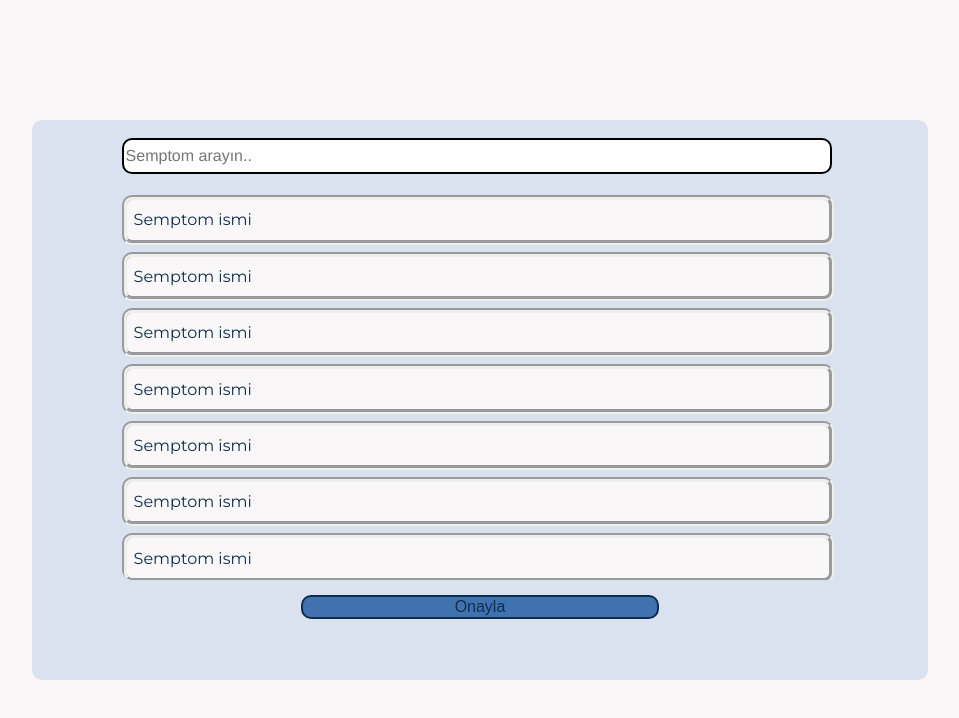
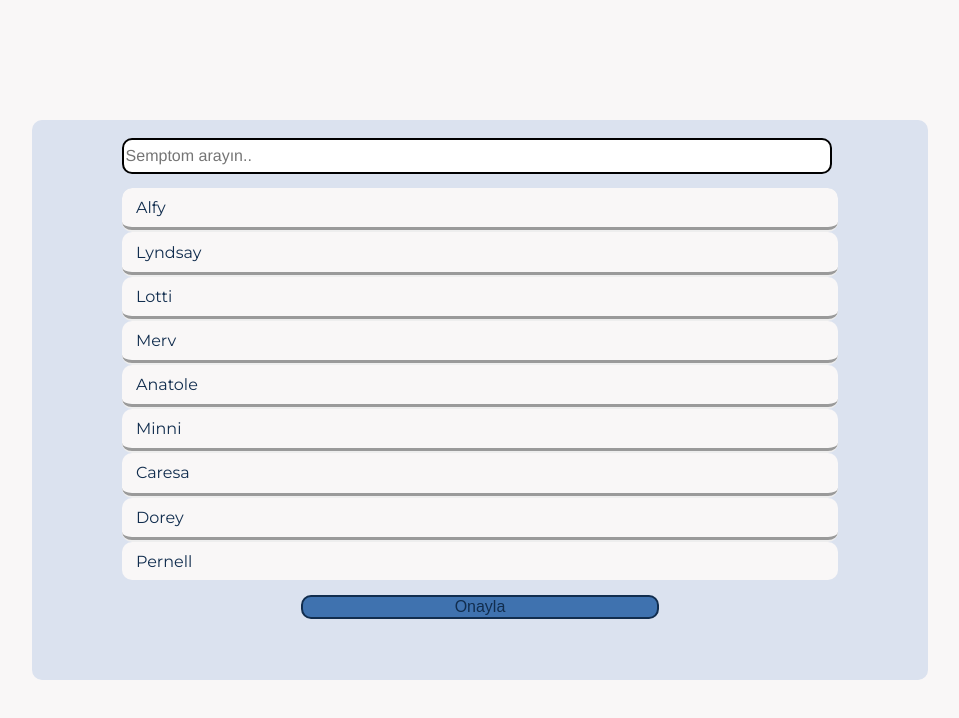
Before and after one commit to abkansu/PProject, a React (Create React App) app in the folder project-app/: page / in a window 1280 px wide. Shown: the top 718 px of the page, without its empty margins (160-1119 px from the left). Built offline with nearby package versions, Linux system fonts and the light colour scheme.

Commit message:
searchbar bitirildi

```diff
--- /dev/null
+++ b/project-app/src/semptomSayfasi/MOCK_DATA.json
@@ -0,0 +1,80 @@
+[{"first_name":"Alfy"},
+{"first_name":"Lyndsay"},
+{"first_name":"Lotti"},
+{"first_name":"Merv"},
+{"first_name":"Anatole"},
+{"first_name":"Minni"},
+{"first_name":"Caresa"},
+{"first_name":"Dorey"},
+{"first_name":"Pernell"},
+{"first_name":"Ewan"},
+{"first_name":"Christyna"},
+{"first_name":"June"},
+{"first_name":"Carroll"},
+{"first_name":"Palmer"},
+{"first_name":"Pearce"},
+{"first_name":"Orin"},
+{"first_name":"Gussy"},
+{"first_name":"Charlean"},
+{"first_name":"Benedikta"},
+{"first_name":"Ragnar"},
+{"first_name":"Malena"},
+{"first_name":"Carmelina"},
+{"first_name":"Fania"},
+{"first_name":"Claudell"},
+{"first_name":"Carlie"},
+{"first_name":"Tamiko"},
+{"first_name":"Gustavus"},
+{"first_name":"Thayne"},
+{"first_name":"Pen"},
+{"first_name":"Harcourt"},
+{"first_name":"Lilian"},
+{"first_name":"Sabra"},
+{"first_name":"Norry"},
+{"first_name":"Lyell"},
+{"first_name":"Laurent"},
+{"first_name":"Ari"},
+{"first_name":"Holly"},
+{"first_name":"Agnesse"},
+{"first_name":"Idelle"},
+{"first_name":"Sophie"},
+{"first_name":"Adela"},
+{"first_name":"Lorrayne"},
+{"first_name":"Concettina"},
+{"first_name":"Sib"},
+{"first_name":"Miof mela"},
+{"first_name":"Rivalee"},
+{"first_name":"Pearline"},
+{"first_name":"Elianora"},
+{"first_name":"Larine"},
+{"first_name":"Lauren"},
+{"first_name":"Zarla"},
+{"first_name":"Ashley"},
+{"first_name":"Gwenny"},
+{"first_name":"Lin"},
+{"first_name":"Waylin"},
+{"first_name":"Thain"},
+{"first_name":"Eleni"},
+{"first_name":"Clara"},
+{"first_name":"Sax"},
+{"first_name":"Cris"},
+{"first_name":"Charmian"},
+{"first_name":"Tuck"},
+{"first_name":"Armand"},
+{"first_name":"Dorthea"},
+{"first_name":"Tyrone"},
+{"first_name":"Jillian"},
+{"first_name":"Marianna"},
+{"first_name":"Reilly"},
+{"first_name":"Freeland"},
+{"first_name":"Stephine"},
+{"first_name":"Ezmeralda"},
+{"first_name":"Jannel"},
+{"first_name":"Cherri"},
+{"first_name":"Leslie"},
+{"first_name":"Trula"},
+{"first_name":"Julietta"},
+{"first_name":"Devi"},
+{"first_name":"Neddy"},
+{"first_name":"Renault"},
+{"first_name":"Joshuah"}]
--- a/project-app/src/semptomSayfasi/Semptom.js
+++ b/project-app/src/semptomSayfasi/Semptom.js
@@ -1,11 +1,15 @@
-import React from "react";
+import React, { useEffect, useState } from "react";
 import "./SemptomSayfasi.css"
 
 const Semptom = (props) => {
     let semptomIsmi = props.semptomIsmi
+    let onClick = props.onClick
+    let isSelected = props.isSelected
+
+
     return (
-    <div className="Semptom">
-        <div style={{color: "#112D4E", marginLeft: "1%"}}>{semptomIsmi}</div>
+    <div className={isSelected ? "SemptomSelected" :"Semptom"} onClick={onClick}>
+        {semptomIsmi}
     </div>
     );
 }
--- a/project-app/src/semptomSayfasi/SemptomSayfasi.css
+++ b/project-app/src/semptomSayfasi/SemptomSayfasi.css
@@ -47,10 +47,28 @@
     height: 10%;
     width: 98%;
     background-color: #F9F7F7;
-    margin-top: 1%;
+    margin-top: 0%;
     border-radius: 10px;
     display: flex;
     align-items: center;
     border-width: 5px ;
-    border-style: groove;
+    border-bottom-style: groove;
+    scale: 1.0;
+    color: #112D4E;
+    padding-left: 2%;
 }
+
+.SemptomSelected{
+    height: 10%;
+    width: 98%;
+    background-color: #112D4E;
+    margin-top: 0%;
+    border-radius: 10px;
+    display: flex;
+    align-items: center;
+    border-width: 5px ;
+    border-bottom-style: groove;
+    scale: 1.01;
+    color: #F9F7F7;
+    padding-left: 1%;
+}
--- a/project-app/src/semptomSayfasi/SemptomSayfasi.js
+++ b/project-app/src/semptomSayfasi/SemptomSayfasi.js
@@ -1,9 +1,20 @@
-import React from "react";
+import React, { useState } from "react";
 import Semptom from "./Semptom";
 import "./SemptomSayfasi.css"
-
+import MOCKDATA from "./MOCK_DATA.json"
 
 const SemptomSayfasi = () =>{
+    const [ searchTerm, setSearchTerm ] = useState("");
+    const [ datalist, setDatalist ] = useState(MOCKDATA.map((value, key) => {return [value.first_name, false];}));
+    const onClickSemptom = (event) => {
+        setDatalist(current => current.map((value, key) => {
+            if (value[0] == (event.target.innerHTML)){
+                return [value[0], !value[1]];
+            }else {
+                return value;
+            }}
+        ).sort((a, b) => b[1] - a[1]));
+    }
     const onHoverOver = (event) => {
         event.target.style.backgroundColor = "#112D4E";
         event.target.style.color = "#3F72AF";
@@ -18,33 +29,18 @@ const SemptomSayfasi = () =>{
     <div className="SemptomSayfasi">
         <div className="SearchBar" >
             <div>
-                <input type={"text"} className="InputBox" placeholder="Semptom arayın.."/>
+                <input type={"text"} className="InputBox" placeholder="Semptom arayın.." onChange={(event) => setSearchTerm(event.target.value)}/>
             </div>
             <div className="Semptomlar">
-                <Semptom semptomIsmi="Semptom ismi"/>
-                <Semptom semptomIsmi="Semptom ismi"/>
-                <Semptom semptomIsmi="Semptom ismi"/>
-                <Semptom semptomIsmi="Semptom ismi"/>
-                <Semptom semptomIsmi="Semptom ismi"/>
-                <Semptom semptomIsmi="Semptom ismi"/>
-                <Semptom semptomIsmi="Semptom ismi"/>
-                <Semptom semptomIsmi="Semptom ismi"/>
-                <Semptom semptomIsmi="Semptom ismi"/>
-                <Semptom semptomIsmi="Semptom ismi"/>
-                <Semptom semptomIsmi="Semptom ismi"/>
-                <Semptom semptomIsmi="Semptom ismi"/>
-                <Semptom semptomIsmi="Semptom ismi"/>
-                <Semptom semptomIsmi="Semptom ismi"/>
-                <Semptom semptomIsmi="Semptom ismi"/>
-                <Semptom semptomIsmi="Semptom ismi"/>
-                <Semptom semptomIsmi="Semptom ismi"/>
-                <Semptom semptomIsmi="Semptom ismi"/>
-                <Semptom semptomIsmi="Semptom ismi"/>
-                <Semptom semptomIsmi="Semptom ismi"/>
-                <Semptom semptomIsmi="Semptom ismi"/>
-                <Semptom semptomIsmi="Semptom ismi"/>
-                <Semptom semptomIsmi="Semptom ismi"/>
-                <Semptom semptomIsmi="Semptom ismi"/>
+                {datalist.filter((value) => {
+                    if (searchTerm == ""){
+                        return value;
+                    }else if(value[0].toLowerCase().includes(searchTerm.toLowerCase())){
+                        return value;
+                    }
+                }).map((value, key) => {
+                    return <Semptom semptomIsmi={value[0]} isSelected={value[1]} onClick={onClickSemptom} key={value[0]}/>
+                })}
 
             </div>
             <div>
@@ -58,33 +54,3 @@ const SemptomSayfasi = () =>{
 
 
 export default SemptomSayfasi;
-
-/*
-<div><input type={"text"} className="InputBox" placeholder="Semptom arayın.."/></div>
-                <div><input type={"text"} className="InputBox" placeholder="Semptom arayın.."/></div>
-                <div><input type={"text"} className="InputBox" placeholder="Semptom arayın.."/></div>
-                <div><input type={"text"} className="InputBox" placeholder="Semptom arayın.."/></div>
-                <div><input type={"text"} className="InputBox" placeholder="Semptom arayın.."/></div>
-                <div><input type={"text"} className="InputBox" placeholder="Semptom arayın.."/></div>
-                <div><input type={"text"} className="InputBox" placeholder="Semptom arayın.."/></div>
-                <div><input type={"text"} className="InputBox" placeholder="Semptom arayın.."/></div>
-                <div><input type={"text"} className="InputBox" placeholder="Semptom arayın.."/></div>
-                <div><input type={"text"} className="InputBox" placeholder="Semptom arayın.."/></div>
-                <div><input type={"text"} className="InputBox" placeholder="Semptom arayın.."/></div>
-                <div><input type={"text"} className="InputBox" placeholder="Semptom arayın.."/></div>
-                <div><input type={"text"} className="InputBox" placeholder="Semptom arayın.."/></div>
-                <div><input type={"text"} className="InputBox" placeholder="Semptom arayın.."/></div>
-                <div><input type={"text"} className="InputBox" placeholder="Semptom arayın.."/></div>
-                <div><input type={"text"} className="InputBox" placeholder="Semptom arayın.."/></div>
-                <div><input type={"text"} className="InputBox" placeholder="Semptom arayın.."/></div>
-                <div><input type={"text"} className="InputBox" placeholder="Semptom arayın.."/></div>
-                <div><input type={"text"} className="InputBox" placeholder="Semptom arayın.."/></div>
-                <div><input type={"text"} className="InputBox" placeholder="Semptom arayın.."/></div>
-                <div><input type={"text"} className="InputBox" placeholder="Semptom arayın.."/></div>
-                <div><input type={"text"} className="InputBox" placeholder="Semptom arayın.."/></div>
-                <div><input type={"text"} className="InputBox" placeholder="Semptom arayın.."/></div>
-                <div><input type={"text"} className="InputBox" placeholder="Semptom arayın.."/></div>
-                <div><input type={"text"} className="InputBox" placeholder="Semptom arayın.."/></div>
-                <div><input type={"text"} className="InputBox" placeholder="Semptom arayın.."/></div>
-                <div><input type={"text"} className="InputBox" placeholder="Semptom arayın.."/></div>
-*/
```
